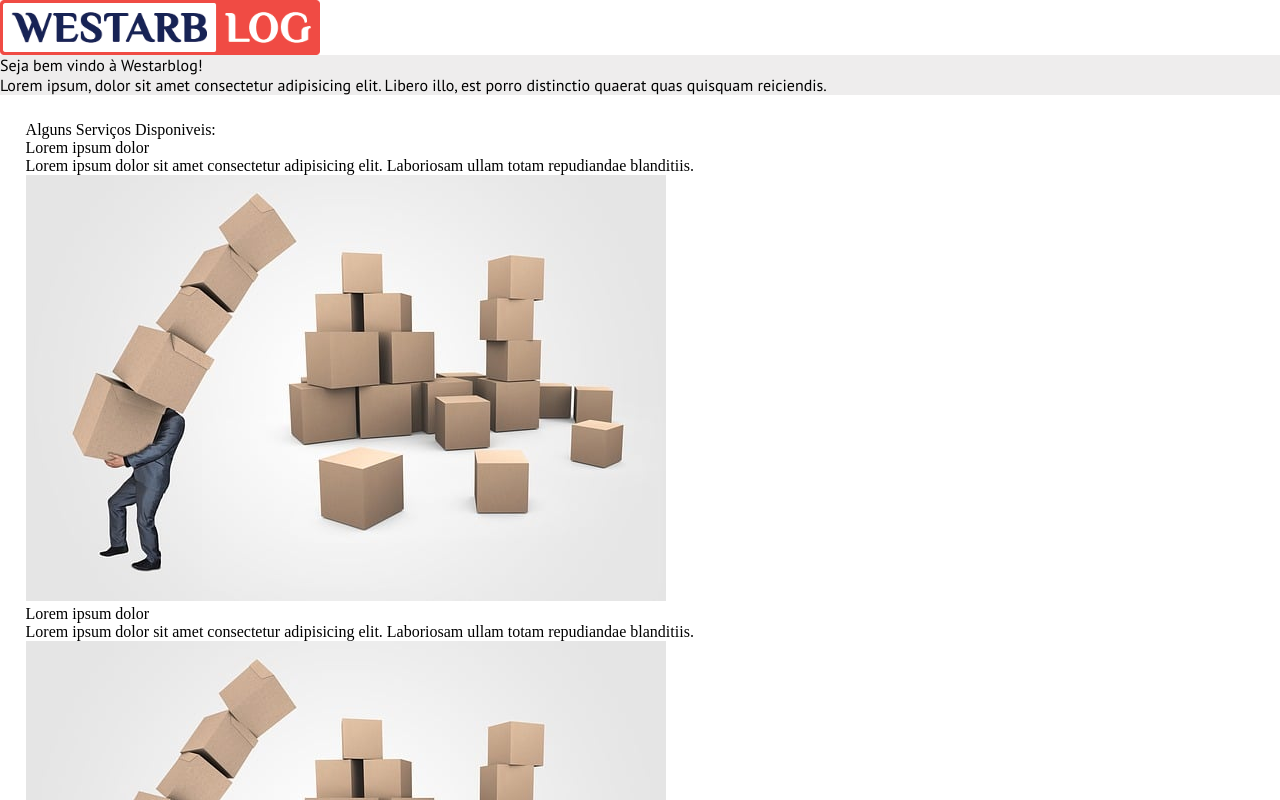
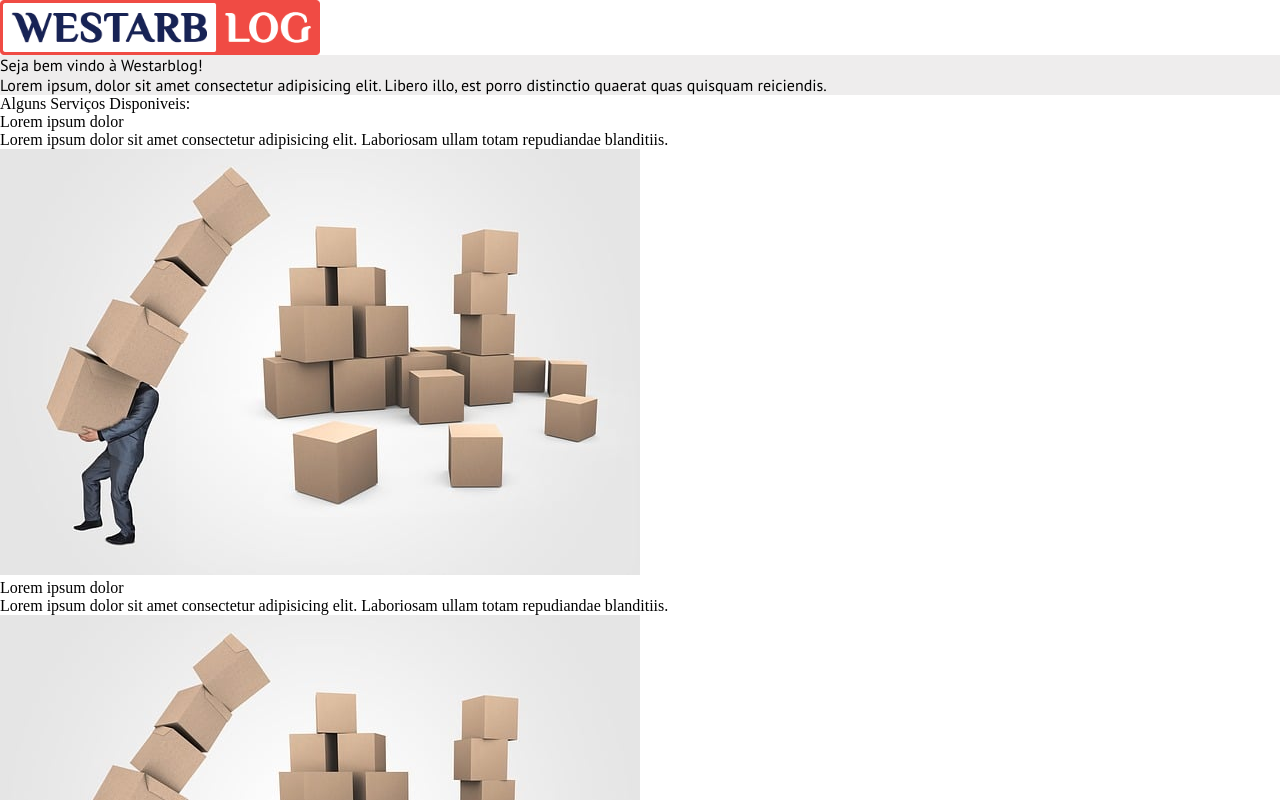
Before and after one commit to feliipecardosoo/westarblog, a React (Create React App) app in the folder frontend/: page / in a window 1280 px wide. Shown: the top 800 px of the page. Built offline with nearby package versions, Linux system fonts and the light colour scheme.

Commit message:
Finalizacao pages

```diff
--- a/frontend/package.json
+++ b/frontend/package.json
@@ -48,5 +48,9 @@
     "gh-pages": "^6.1.1",
     "sass": "^1.71.1",
     "typescript-plugin-css-modules": "^5.1.0"
-  }
+  },
+  "description": "This project was bootstrapped with [Create React App](https://github.com/facebook/create-react-app).",
+  "main": "index.js",
+  "author": "",
+  "license": "ISC"
 }
--- a/frontend/src/pages/Main/Conteudo_Um/Conteudo_um.module.scss
+++ b/frontend/src/pages/Main/Conteudo_Um/Conteudo_um.module.scss
@@ -7,7 +7,6 @@
 .principal {
     animation: fadeIn 2s ease-in-out;
 
-    padding: 2%;
     background-color: #FFFFFF;
 }
 
```
Also changed, not shown: 11 other files (tests, documents, lock files or other folders).
